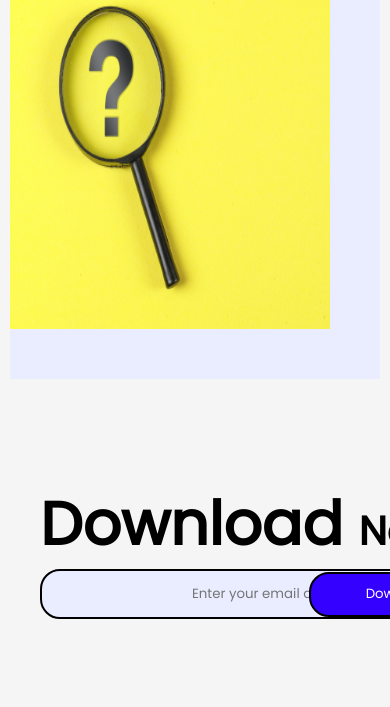
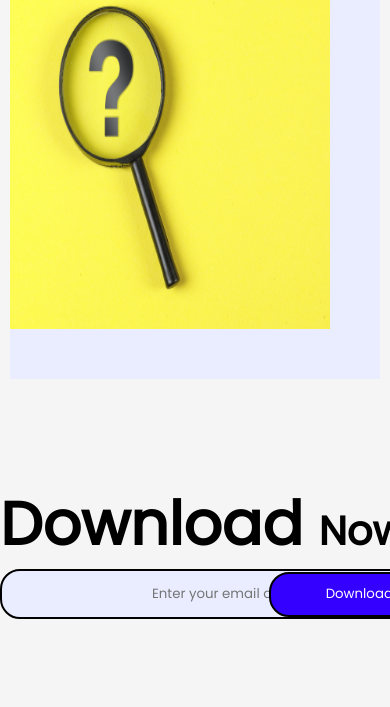
Before and after one commit to princekumarpaswan/Developer-Landing-Page-project-9-, a plain HTML site: page index.html in a window 390 px wide. Shown: the part 4401-5108 px from the top of the page. Drawn offline with Linux system fonts and the light colour scheme.

Commit message:
minute correction

```diff
--- a/style.css
+++ b/style.css
@@ -724,7 +724,7 @@ nav{
    .download-section{
        display: block;
        width: 500px;
-       margin-left: 40px;
+       margin-left: 0px;
    }
 
    .footer-section{
@@ -781,4 +781,5 @@ nav{
 }
 
 
+
 }
```
